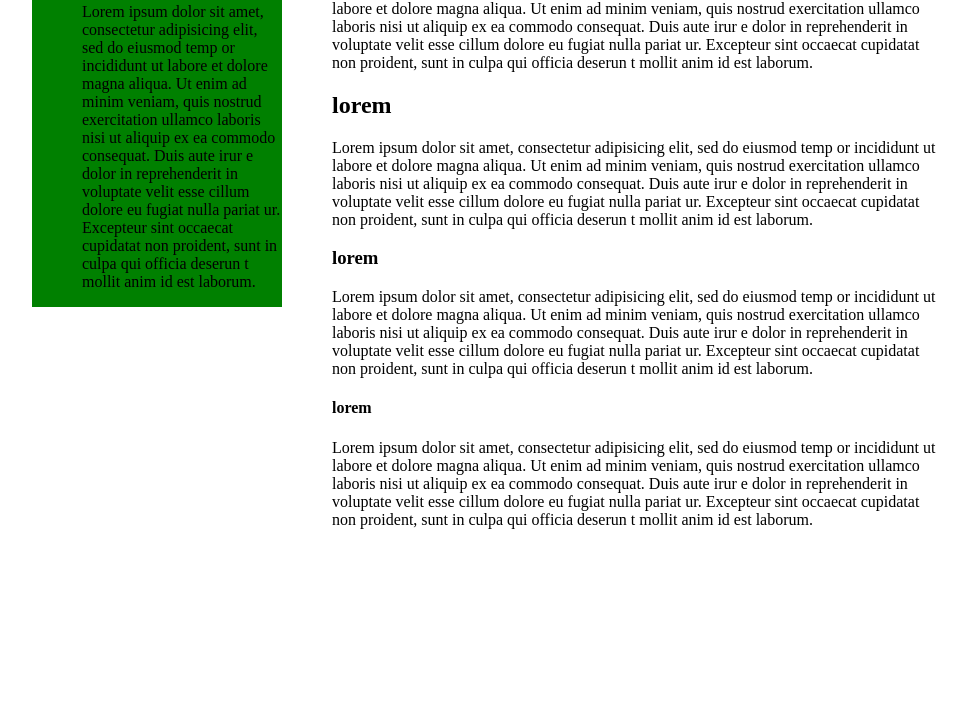
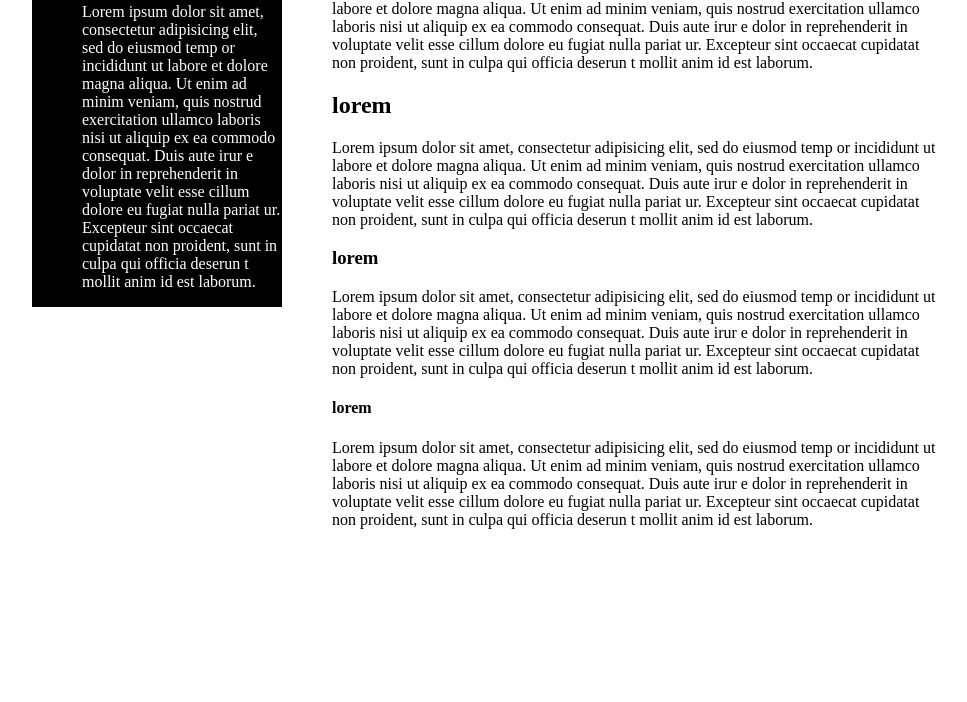
Before and after one commit to patriciopenamunoz/E3CP1A1, a plain HTML site: page ejercicio_4/index.html in a window 1280 px wide. Shown: the part 98-800 px from the top of the page, without its empty margins (128-1095 px from the left). Drawn offline with Linux system fonts and the light colour scheme.

Commit message:
Cambiar color de la columna izquierda. Fondo negro con letras blancas.

```diff
--- a/ejercicio_4/index.html
+++ b/ejercicio_4/index.html
@@ -13,7 +13,8 @@
       width: 250px;
       padding-left:50px;
       box-sizing: border-box;
-      background-color:green;
+      background-color: black;
+      color: white;
     }
     .main{
       margin-left:250px;
```
